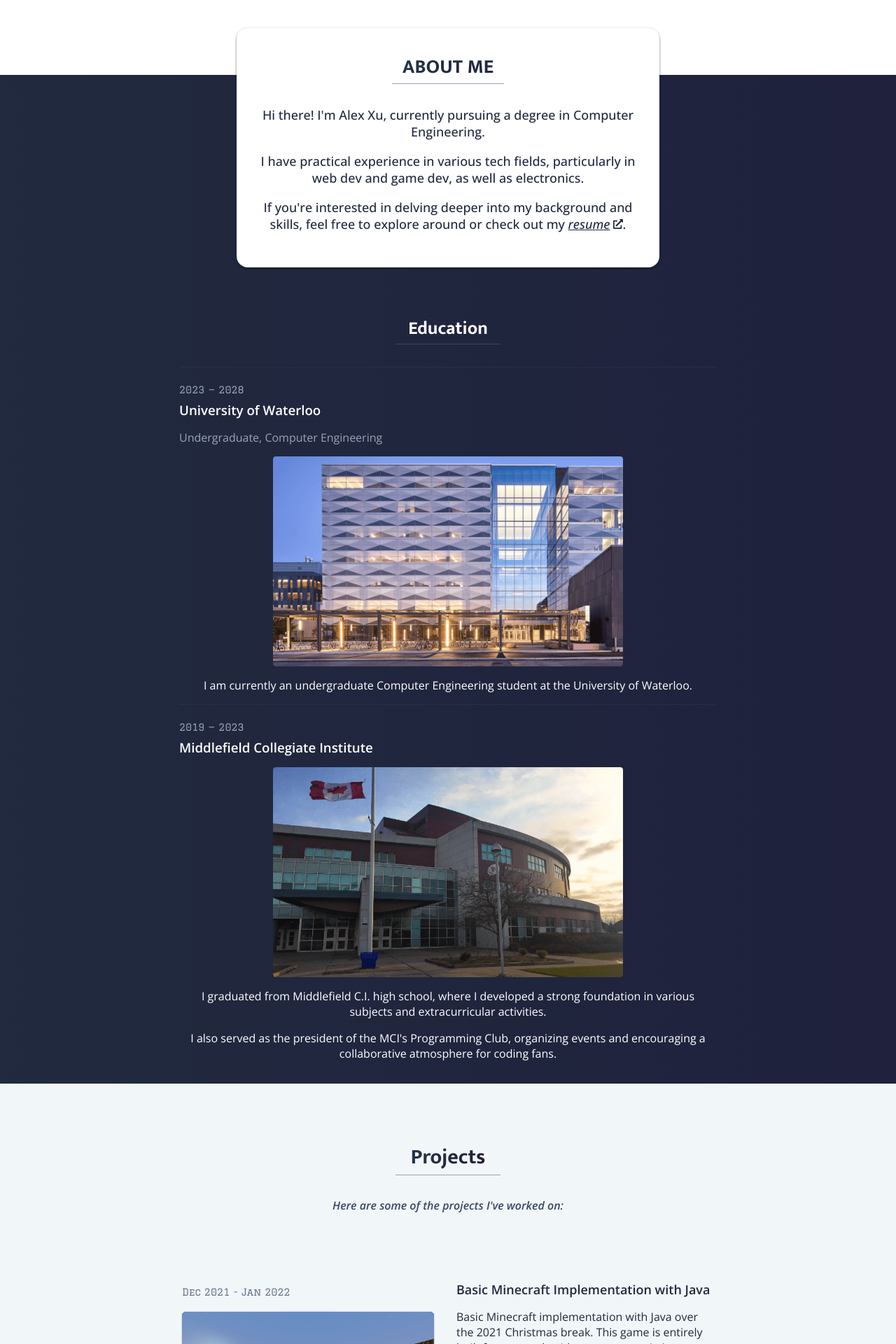
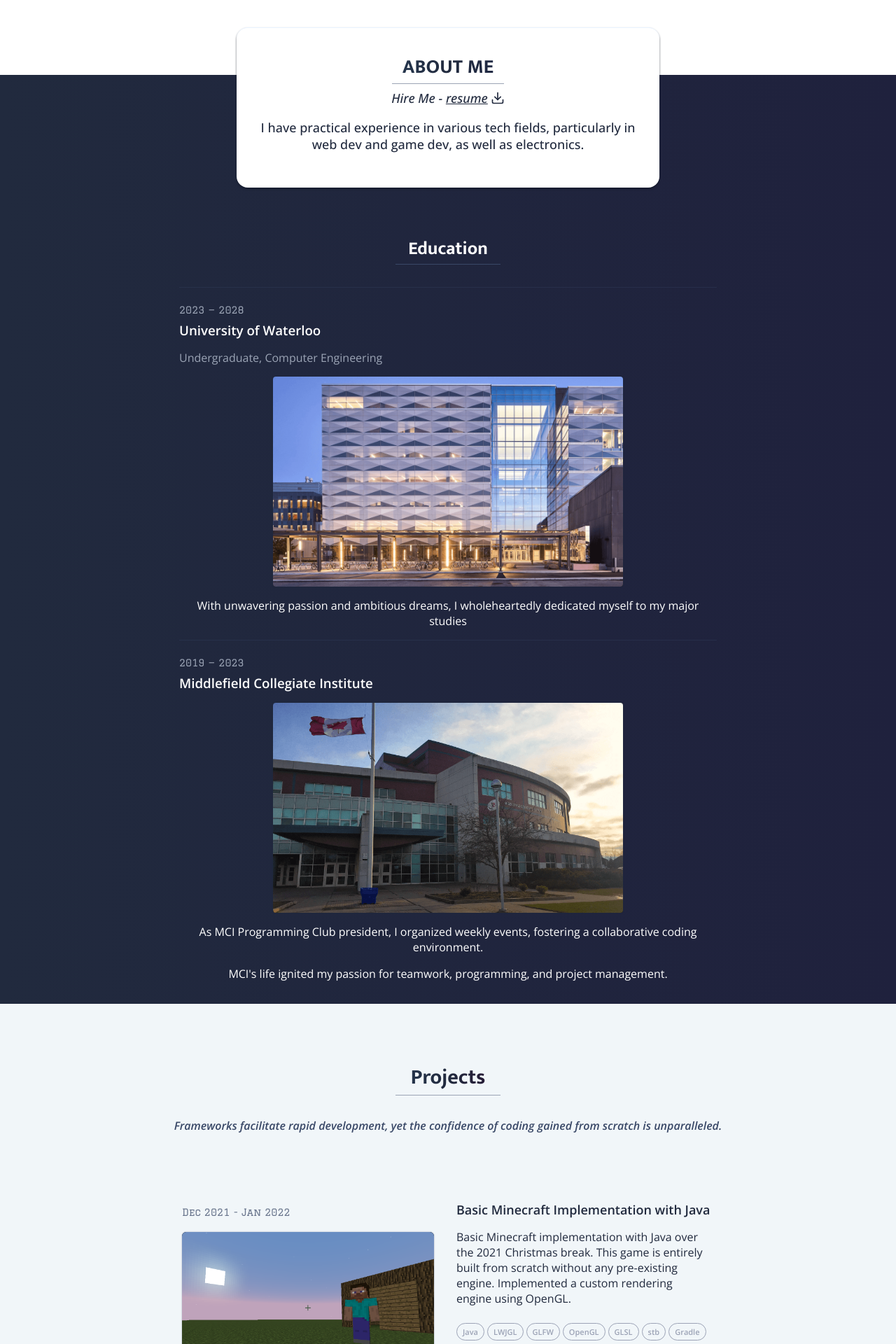
Before and after one commit to AlexZihaoXu/portfolio-2024, a React (Vite) app: page /home in a window 1280 px wide. Shown: the part 600-2520 px from the top of the page at 70% size. Built offline with nearby package versions, Linux system fonts and the light colour scheme.

Commit message:
1/16/2024 7:47PM

```diff
--- a/src/data/projects.tsx
+++ b/src/data/projects.tsx
@@ -42,17 +42,18 @@
         description: 'Basic Minecraft implementation with Java over the 2021 Christmas break. This game is entirely built from scratch without any pre-existing engine. Implemented a custom rendering engine using OpenGL. '
     },
     {
-        title: 'Party Physics Game',
-        category: 'Game Dev',
+        title: 'Decide4Me Backend',
+        category: 'Backend',
         images_list: [
-            party_physics0
+            decide4me0
         ],
-        date: 'Dec 2022 - Jan 2023',
-        tags: ['Java', 'Java2D', 'Dyn4J', 'Socket'],
+        date: 'April 2021',
+        tags: ['Python', 'Flask', 'Firebase', 'GCP'],
         links: [
-            {name: 'GitHub', link: 'https://github.com/AlexZihaoXu/PartyPhysics'}
+            {name: 'GitHub', link: 'https://github.com/AlexZihaoXu/decide4me_backend'},
+            {name: 'Try', link: 'https://decide4me.pegas.is/'},
         ],
-        description: 'Designed a multiplayer game akin to Stick Fight, focusing on an immersive experience with interactive objects, dynamic graphics effects, such as particle systems, camera shakes, and smooth animation curves.'
+        description: 'The backend of the Decide4Me project. Developed using Python, Flask, and Firebase. Collaborated within a team, working with a frontend developer, and won the "Best Use of Cloud Computing" award at YRHacks.'
     },
     {
         title: 'Robotic Arm Project',
@@ -67,6 +68,20 @@
         ],
         description: 'Built a Robotic Arm using the STM32 Nucleo board. Made 5 iterations of designs, entirely 3D printed. Designed and optimized for 3D printing with Fusion 360. Coded the entire system in C.'
     },
+    {
+        title: 'Party Physics Game',
+        category: 'Game Dev',
+        images_list: [
+            party_physics0
+        ],
+        date: 'Dec 2022 - Jan 2023',
+        tags: ['Java', 'Java2D', 'Dyn4J', 'Socket'],
+        links: [
+            {name: 'GitHub', link: 'https://github.com/AlexZihaoXu/PartyPhysics'}
+        ],
+        description: 'Designed a multiplayer game akin to Stick Fight, focusing on an immersive experience with interactive objects, dynamic graphics effects, such as particle systems, camera shakes, and smooth animation curves.'
+    },
+
     {
         title: 'Minecraft Remake in C++',
         category: 'Game Dev',
@@ -94,20 +109,7 @@
         ],
         description: 'A tutorial that guides through the processing of making games from scratch using Java and Processing. Specifically made for my high school programming club. The content is written in Markdown using Typora, with animations implemented with p5.js.'
     },
-    {
-        title: 'Decide4Me Backend',
-        category: 'Backend',
-        images_list: [
-            decide4me0
-        ],
-        date: 'April 2021',
-        tags: ['Python', 'Flask', 'Firebase', 'GCP'],
-        links: [
-            {name: 'GitHub', link: 'https://github.com/AlexZihaoXu/decide4me_backend'},
-            {name: 'Try', link: 'https://decide4me.pegas.is/'},
-        ],
-        description: 'The backend of the Decide4Me project. Developed using Python, Flask, and Firebase. Collaborated within a team, working with a frontend developer, and won the "Best Use of Cloud Computing" award at YRHacks.'
-    },
+
     {
         title: 'SoulKnight Python Clone',
         category: 'Game Dev',
--- a/src/pages/main/sections/AboutMeSection.css
+++ b/src/pages/main/sections/AboutMeSection.css
@@ -21,7 +21,7 @@
 
 .about-me-content h2 {
     text-align: center;
-    margin: 0 auto 32px;
+    margin: 0 auto 8px;
     width: 160px;
     border-bottom: 1px solid #9BA4B5;
     font-size: 28px;
--- a/src/pages/main/sections/AboutMeSection.tsx
+++ b/src/pages/main/sections/AboutMeSection.tsx
@@ -1,7 +1,7 @@
 import './AboutMeSection.css';
 import {motion} from 'framer-motion';
-import {FaExternalLinkAlt} from 'react-icons/fa';
-import resume from '../../../../files/Alex_Xu-Resume.pdf'
+import resume from '../../../../files/Alex_Xu-Resume.pdf';
+import {FiDownload} from 'react-icons/fi';
 
 
 export const AboutMeSection = () => {
@@ -22,18 +22,30 @@
                     }}
         >
             <h2>ABOUT ME</h2>
-
-            <p>Hi there! I'm Alex Xu, currently pursuing a degree in Computer Engineering. </p>
-            <p>I have practical experience in various tech fields, particularly in web dev and game dev, as well as
-                electronics.</p>
-            <p>
-                If you're interested in delving deeper into my background and skills, feel free to explore around or
-                check out my <a
+            <p style={{
+                fontStyle: 'italic',
+                marginTop: '2px',
+            }}>
+                Hire Me - <a
                 href={resume}><span style={{
                 marginRight: '4px',
                 fontStyle: 'italic',
+
                 textDecoration: 'underline'
-            }}>resume</span> <FaExternalLinkAlt size={14}/></a>.</p>
+            }}>resume</span> <FiDownload  size={20}/></a>
+            </p>
+
+            {/*<p>Hi there! I'm Alex Xu, currently pursuing a degree in Computer Engineering. </p>*/}
+            <p>I have practical experience in various tech fields, particularly in web dev and game dev, as well as
+                electronics.</p>
+            {/*<p>*/}
+            {/*    If you're interested in delving deeper into my background and skills, feel free to explore around or*/}
+            {/*    check out my <a*/}
+            {/*    href={resume}><span style={{*/}
+            {/*    marginRight: '4px',*/}
+            {/*    fontStyle: 'italic',*/}
+            {/*    textDecoration: 'underline'*/}
+            {/*}}>resume</span> <FaExternalLinkAlt size={14}/></a>.</p>*/}
         </motion.div>
 
     </div>;
--- a/src/pages/main/sections/EducationSection.tsx
+++ b/src/pages/main/sections/EducationSection.tsx
@@ -35,7 +35,9 @@
                 </div>
 
 
-                <p>I am currently an undergraduate Computer Engineering student at the University of Waterloo.</p>
+                <p>
+                    With unwavering passion and ambitious dreams, I wholeheartedly dedicated myself to my major studies
+                </p>
 
 
             </div>
@@ -47,12 +49,15 @@
                     <ViewImage url={mci}/>
                 </div>
 
-                <p>I graduated from Middlefield C.I. high school, where I developed a strong foundation in various
-                    subjects
-                    and extracurricular activities.</p>
+                {/*<p>I graduated from Middlefield C.I. high school, where I developed a strong foundation in various*/}
+                {/*    subjects*/}
+                {/*    and extracurricular activities.</p>*/}
                 <p>
-                    I also served as the president of the MCI's Programming Club, organizing events and encouraging a
-                    collaborative atmosphere for coding fans.</p>
+                    As MCI Programming Club president, I organized weekly events, fostering a collaborative coding environment.
+                </p>
+                <p>
+                    MCI's life ignited my passion for teamwork, programming, and project management.
+                </p>
 
             </div>
         </motion.div>
--- a/src/pages/main/sections/ProjectsSection.css
+++ b/src/pages/main/sections/ProjectsSection.css
@@ -11,6 +11,8 @@
     font-weight: 600;
     color: #394867;
     font-style: italic;
+    width: 80%;
+
 }
 
 .projects-section h1 {
--- a/src/pages/main/sections/ProjectsSection.tsx
+++ b/src/pages/main/sections/ProjectsSection.tsx
@@ -86,7 +86,7 @@
     return <div className={'projects-section'}>
         <h1>Projects</h1>
 
-        <p>Here are some of the projects I've worked on:</p>
+        <p>Frameworks facilitate rapid development, yet the confidence of coding gained from scratch is unparalleled.</p>
 
         {
             (
--- a/src/pages/main/sections/SkillsSetSection.tsx
+++ b/src/pages/main/sections/SkillsSetSection.tsx
@@ -43,6 +43,7 @@
 import {HiOutlineCubeTransparent} from 'react-icons/hi';
 import google_cloud_platform from './google_cloud_platform.png';
 import stm32 from './stm32.png';
+import wokwi from './wokwi.png'
 
 
 const ListItem = (props: {
@@ -164,6 +165,10 @@
                         <ListItem order={2}>
                             <div className="icon"><img src={fusion360} alt=""/></div>
                             Fusion 360
+                        </ListItem>
+                        <ListItem order={2}>
+                            <div className="icon"><img src={wokwi} alt=""/></div>
+                            Wokwi
                         </ListItem>
 
                     </ul>
```
Also changed, not shown: src/pages/main/sections/wokwi.png (added), 1 other file (tests, documents, lock files or other folders).
